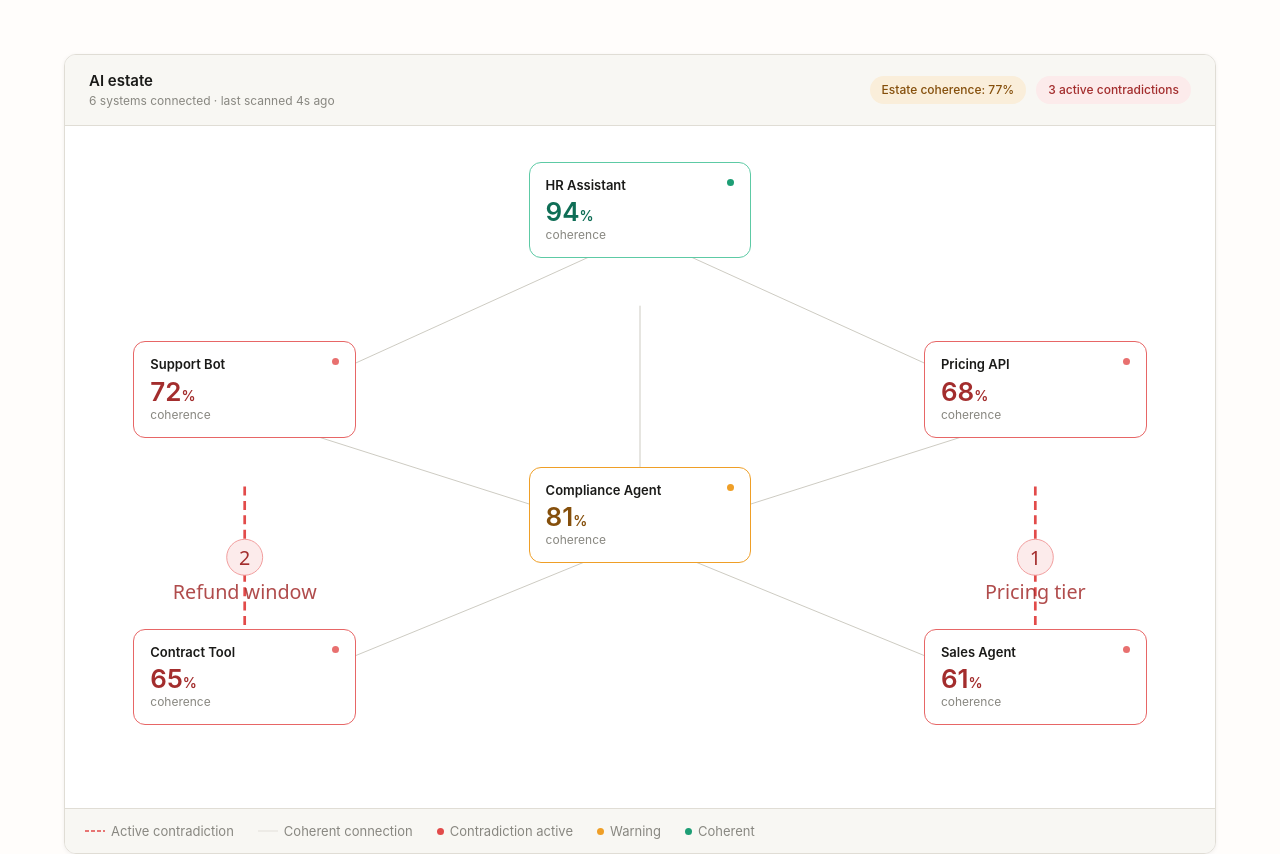
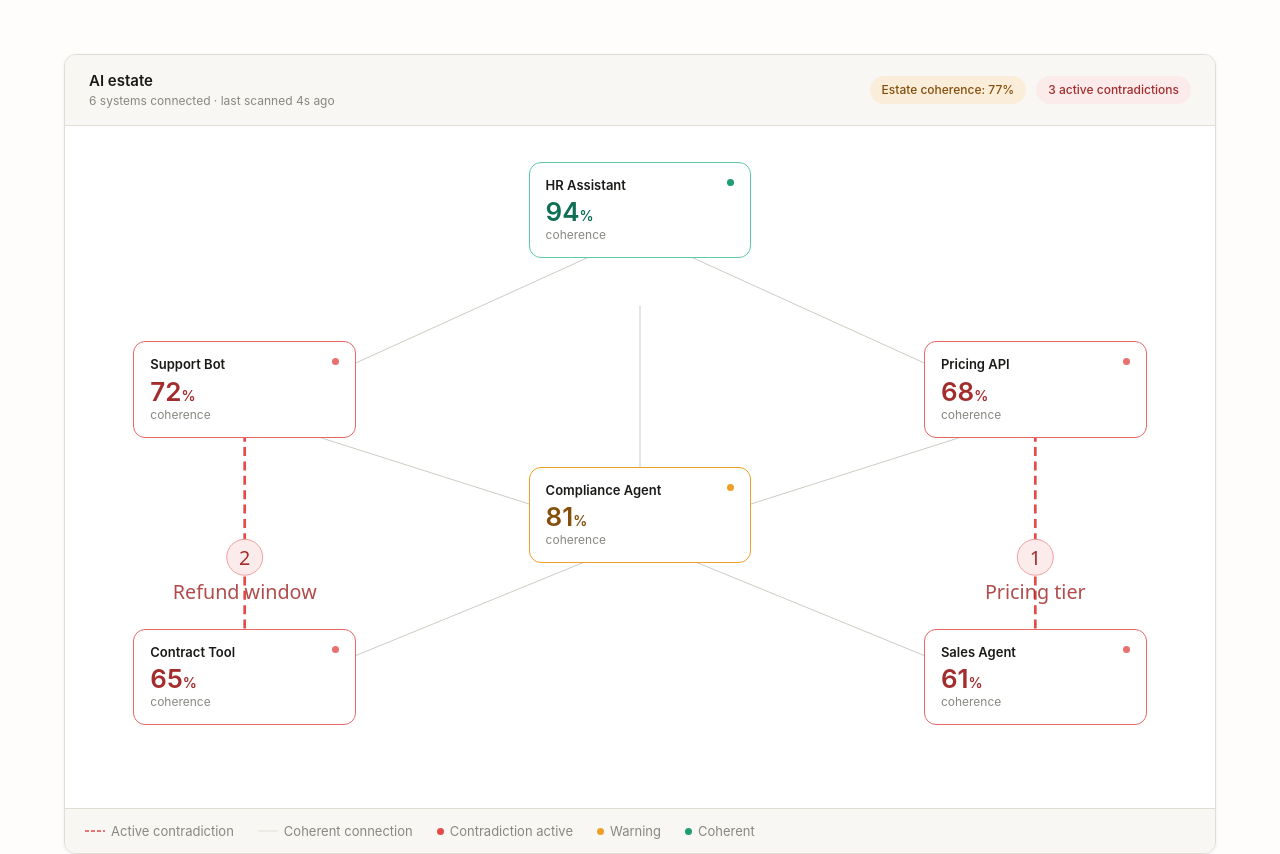
Before and after one commit to Richard-1904/orqestra-web, a React (Vite) app: page / in a window 1280 px wide. Shown: the part 2360-3214 px from the top of the page. Built offline with nearby package versions, Linux system fonts and the light colour scheme; a web font is replaced by a local one.

Commit message:
dashed line posn fix

```diff
--- a/src/components/AIEstateGraph.tsx
+++ b/src/components/AIEstateGraph.tsx
@@ -114,12 +114,12 @@ export function AIEstateGraph() {
 
           {/* Animated contradiction edges */}
           <line
-            x1="100" y1="200" x2="100" y2="280"
+            x1="100" y1="170" x2="100" y2="280"
             stroke="#E24B4A" strokeWidth="1.5" strokeDasharray="5 3"
             className="orq-edge-flow"
           />
           <line
-            x1="540" y1="200" x2="540" y2="280"
+            x1="540" y1="170" x2="540" y2="280"
             stroke="#E24B4A" strokeWidth="1.5" strokeDasharray="5 3"
             className="orq-edge-flow"
           />
```
